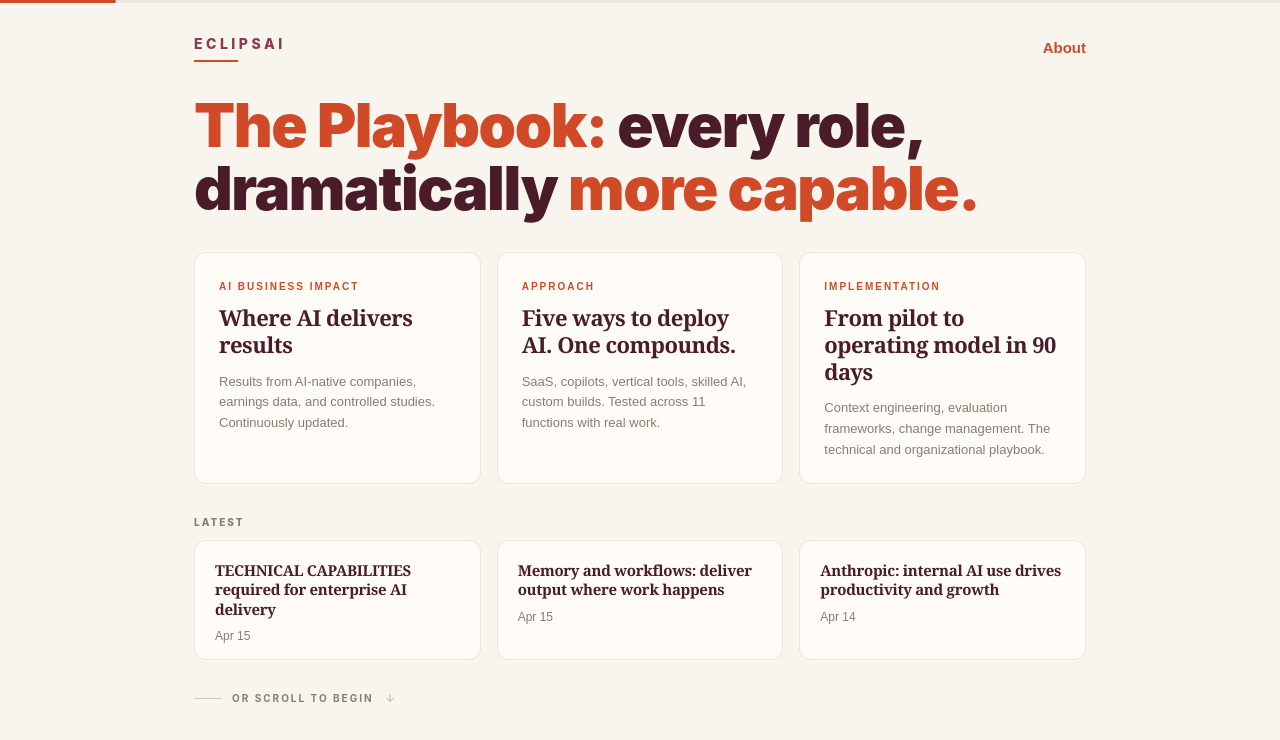
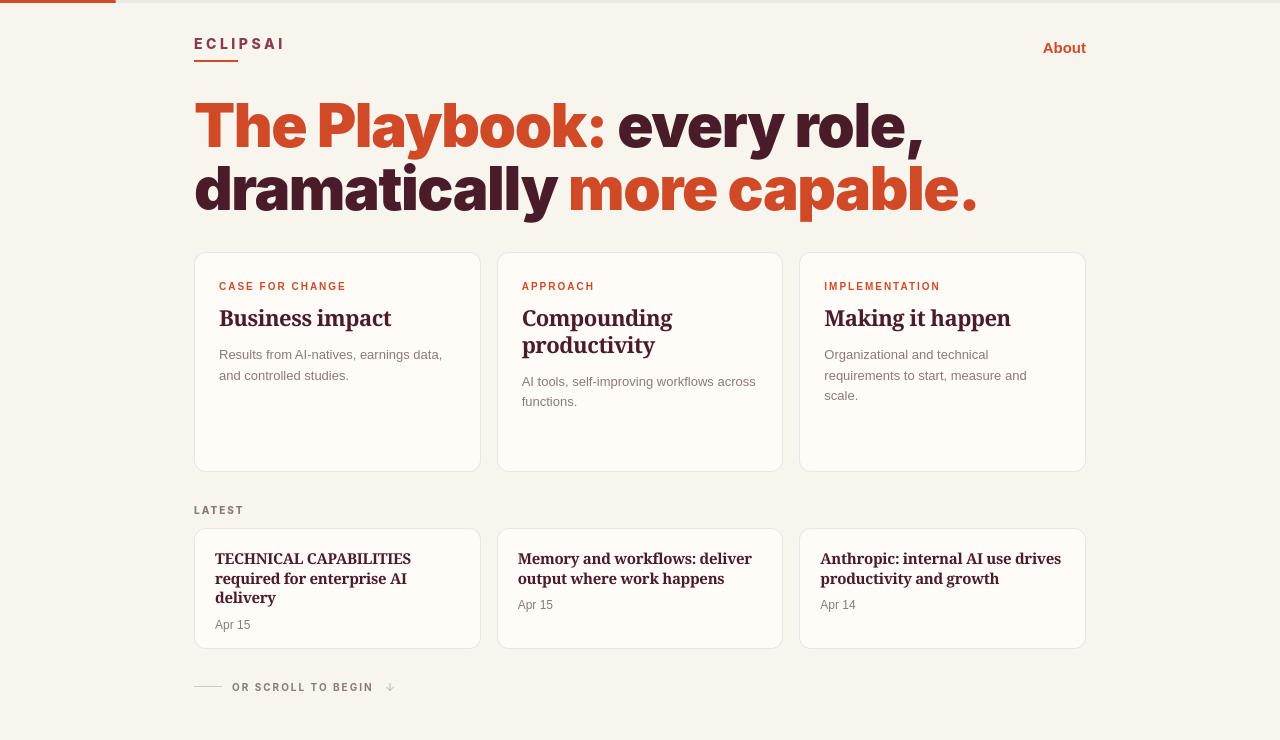
Before and after one commit to ChipAlexandru/Eclipsaiv2, a Next.js app: page / in a window 1280 px wide. Shown: the top 740 px of the page. Built offline with nearby package versions, Linux system fonts and the light colour scheme.

Commit message:
Refresh home chapter card titles and blurbs
Co-Authored-By: Claude Opus 4.6 <noreply@anthropic.com>

```diff
--- a/src/decks/index.js
+++ b/src/decks/index.js
@@ -55,25 +55,25 @@ export const shelf = {
       kind: "chapter",
       deckId: "the-playbook",
       chapterId: "case",
-      label: "AI business impact",
-      title: "Where AI delivers results",
-      blurb: "Results from AI-native companies, earnings data, and controlled studies. Continuously updated.",
+      label: "Case for change",
+      title: "Business impact",
+      blurb: "Results from AI-natives, earnings data, and controlled studies.",
     },
     {
       kind: "chapter",
       deckId: "the-playbook",
       chapterId: "approach",
       label: "Approach",
-      title: "Five ways to deploy AI. One compounds.",
-      blurb: "SaaS, copilots, vertical tools, skilled AI, custom builds. Tested across 11 functions with real work.",
+      title: "Compounding productivity",
+      blurb: "AI tools, self-improving workflows across functions.",
     },
     {
       kind: "chapter",
       deckId: "the-playbook",
       chapterId: "impl",
       label: "Implementation",
-      title: "From pilot to operating model in 90 days",
-      blurb: "Context engineering, evaluation frameworks, change management. The technical and organizational playbook.",
+      title: "Making it happen",
+      blurb: "Organizational and technical requirements to start, measure and scale.",
     },
   ],
 };
```
